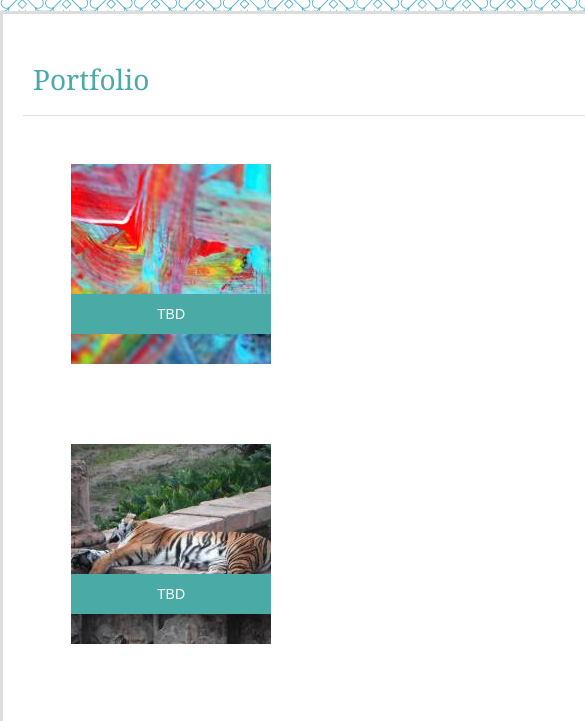
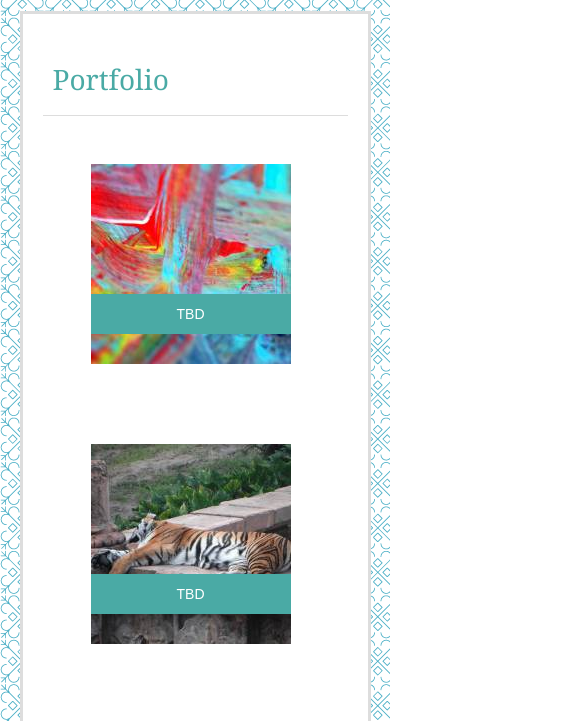
Before and after one commit to Gkoppisetty96/Responsive-Portfolio, a plain HTML site: page portfolio.html in a window 390 px wide. Shown: the part 72-793 px from the top of the page, 585 px wide, since content can reach past the window. Drawn offline with nearby package versions, Linux system fonts and the light colour scheme.

Commit message:
final version

```diff
--- a/assets/css/style.css
+++ b/assets/css/style.css
@@ -56,8 +56,8 @@ article {
     margin-left: auto;
     margin-right: auto;
     /* float: center; */
-    width: 960px;
-    /* width: 70%; */
+    /* width: 960px; */
+    width: 70%;
     align-content: center;
     border: solid #dddddd 3px;
     background-color: #ffffff;
@@ -82,6 +82,8 @@ h2 {
     float: left;
     margin: 10px;
     margin-right: 20px;
+    max-height: 150px;
+    width: auto;
 }
 
 .p1::first-letter {
@@ -113,6 +115,12 @@ h2 {
     background: #4aaaa5;
     color: #ffffff;
     text-align: center;
+}
+
+.responsive {
+    /* width: 30%; */
+    height: auto;
+    max-width: 200px;
 }
 
 /* contact */
@@ -163,13 +171,16 @@ a:hover {
 @media screen and (max-width: 980px) {
 /* content not centered, ~same size as 768 */
 /* mostly just defaults from the original css */
+    article {
+        width: 80%;
+    }
 }
 
 /* media for 768px */
 @media screen and (max-width: 768px) {
     /* content with small gutters (10px either side??) */
     article {
-        width : 760px;
+        width : 80%;
     }
 
 }
@@ -185,7 +196,15 @@ a:hover {
 
 /* content with small gutters */
     article {
-    width: 620px;
+    width: 90%;
     }
+
+    /* not centering properly */
+    td {
+        margin-left: auto;
+        margin-right: auto;
+        align-content: center;
+    }
+    /* still not centering */
 /* fixed header (default) */
 }
--- a/portfolio.html
+++ b/portfolio.html
@@ -54,7 +54,7 @@
                 <td align="center">
                     <div class="gallery">
                         <a href="#">
-                            <img src="assets/images/1_portfolio.jpg" alt="For later 1"/>
+                            <img src="assets/images/1_portfolio.jpg" alt="For later 1" class = "responsive">
                             <div class="gallerytxt">
                                 TBD
                             </div>
@@ -63,7 +63,7 @@
 
                     <div class="gallery">
                          <a href="#">
-                            <img src="assets/images/2_portfolio.jpg" alt="For later 2"/>
+                            <img src="assets/images/2_portfolio.jpg" alt="For later 2" class = "responsive">
                             <div class="gallerytxt">
                                 TBD
                             </div>
@@ -72,7 +72,7 @@
 
                     <div class="gallery">
                         <a href="#">
-                            <img src="assets/images/3_portfolio.jpg" alt="For later 3"/>
+                            <img src="assets/images/3_portfolio.jpg" alt="For later 3" class = "responsive">
                             <div class="gallerytxt">
                                 TBD
                             </div>
@@ -81,7 +81,7 @@
 
                     <div class="gallery">
                         <a href="#">
-                            <img src="assets/images/4_portfolio.jpg" alt="For later 4"/>
+                            <img src="assets/images/4_portfolio.jpg" alt="For later 4" class = "responsive">
                             <div class="gallerytxt">
                                 TBD
                             </div>
@@ -90,7 +90,7 @@
 
                     <div class="gallery">
                         <a href="#">
-                            <img src="assets/images/5_portfolio.jpg" alt="For later 5"/>
+                            <img src="assets/images/5_portfolio.jpg" alt="For later 5" class = "responsive">
                             <div class="gallerytxt">
                                 TBD
                             </div>
@@ -99,7 +99,7 @@
 
                     <div class="gallery">
                         <a href="#">
-                            <img src="assets/images/6_portfolio.jpg" alt="For later 6"/>
+                            <img src="assets/images/6_portfolio.jpg" alt="For later 6"class = "responsive">
                             <div class="gallerytxt">
                                 TBD
                             </div>
```
Also changed, not shown: index.html (+1 -1 lines).
